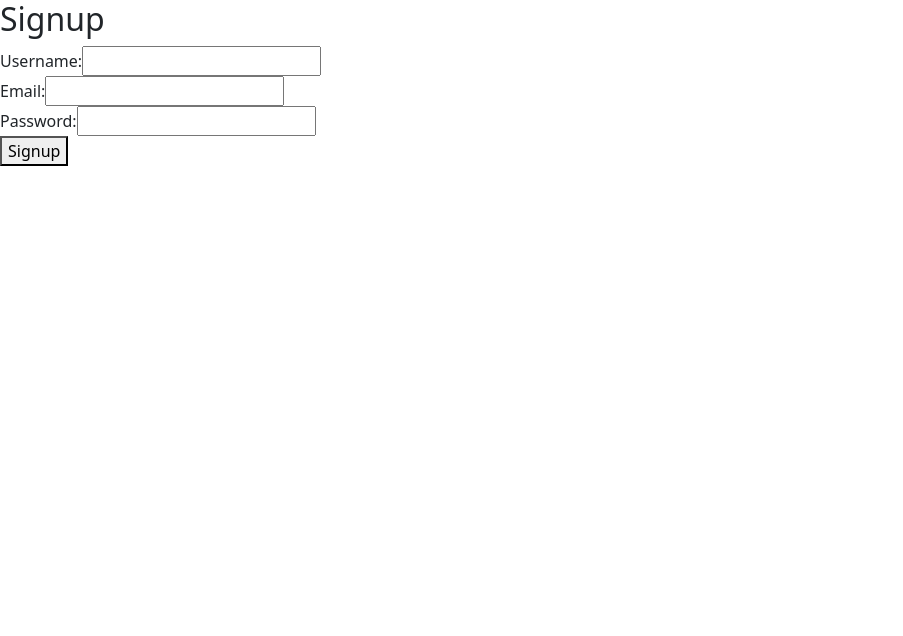
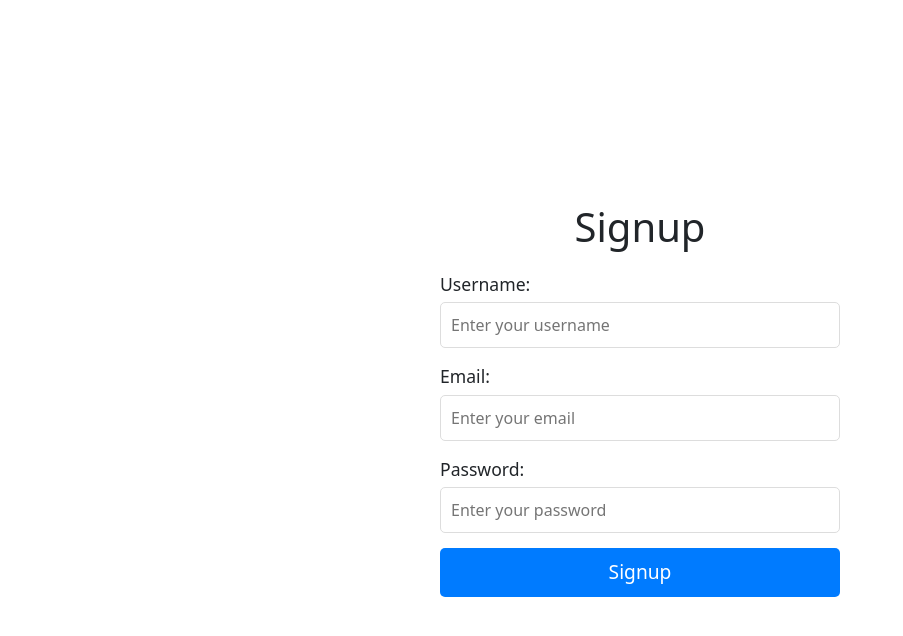
Before and after one commit to vmproject1986/VM_project, a React (Create React App) app in the folder frontend/: page /signup in a window 1280 px wide. Shown: the top 636 px of the page, without its empty margins (0-903 px from the left). Built offline with nearby package versions, Linux system fonts and the light colour scheme.

Commit message:
streamlined styling for login signup pages

```diff
--- a/frontend/src/components/Dashboard.css
+++ b/frontend/src/components/Dashboard.css
@@ -112,6 +112,7 @@
     transition: transform 0.3s ease, visibility 0s 0s;
   }
 
+
   .sidebar ul {
     list-style: none;
     padding: 0;
--- a/frontend/src/components/Dashboard.js
+++ b/frontend/src/components/Dashboard.js
@@ -52,7 +52,7 @@ function Dashboard({ logout }) {
       {/* Sidebar */}
       <div className={`sidebar ${isSidebarOpen ? 'active' : ''}`}>
         <button className="close-sidebar" onClick={closeSidebar}>
-          Close Sidebar
+          X
         </button>
         <ul>
           <li>Update Preferences</li>
--- /dev/null
+++ b/frontend/src/pages/Login.css
@@ -0,0 +1,63 @@
+.login-container {
+    display: flex;
+    flex-direction: column;
+    align-items: center;
+    justify-content: center;
+    height: 100vh;
+    text-align: center;
+  }
+
+  .login-title {
+    font-size: 2.5rem;
+    margin-bottom: 20px;
+  }
+
+  .login-form {
+    display: flex;
+    flex-direction: column;
+    align-items: center;
+    width: 100%;
+    max-width: 400px;
+    gap: 15px;
+  }
+
+  .form-group {
+    display: flex;
+    flex-direction: column;
+    width: 100%;
+  }
+
+  label {
+    margin-bottom: 5px;
+    font-size: 1.1rem;
+    text-align: left;
+  }
+
+  input {
+    padding: 10px;
+    font-size: 1rem;
+    border: 1px solid #ddd;
+    border-radius: 5px;
+    width: 100%;
+  }
+
+  .login-button {
+    padding: 10px 20px;
+    font-size: 1.2rem;
+    background-color: #007bff;
+    color: white;
+    border: none;
+    border-radius: 5px;
+    cursor: pointer;
+    width: 100%;
+  }
+
+  .login-button:hover {
+    background-color: #0056b3;
+  }
+
+  .error-message {
+    color: red;
+    font-size: 1rem;
+    margin-bottom: 10px;
+  }
--- a/frontend/src/pages/Login.js
+++ b/frontend/src/pages/Login.js
@@ -1,56 +1,67 @@
 import React, { useState } from 'react';
 import { useNavigate, useLocation } from 'react-router-dom';
 import API from '../api';
+import './Login.css';
 
 function Login({ login }) {
   const [username, setUsername] = useState('');
   const [password, setPassword] = useState('');
+  const [error, setError] = useState(null);
   const navigate = useNavigate();
   const location = useLocation();
 
-  // Get the target page from the location state or default to home
-  const from = location.state?.from?.pathname || '/';
+  // Get the target page from the location state or default to dashboard
+  const from = location.state?.from?.pathname || '/dashboard';
 
   const handleLogin = async (e) => {
     e.preventDefault();
+    setError(null);
+
     try {
-      // Make the login request
       const response = await API.post('/token/', { username, password });
 
-      // Use the login method passed as a prop to set tokens and authentication state
+      // Use the login method passed as a prop
       login(response.data.access, response.data.refresh);
 
-      alert('Login successful!');
-
-      // Redirect the user to the target page
-      navigate('/dashboard', { replace: true });
+      navigate(from, { replace: true });
     } catch (error) {
       console.error('Login failed:', error);
-      alert('Login failed!');
+      setError('Invalid username or password');
     }
   };
 
   return (
-    <form onSubmit={handleLogin}>
-      <h2>Login</h2>
-      <div>
-        <label>Username:</label>
+    <div className="login-container">
+      <h1 className="login-title">Login</h1>
+      <form onSubmit={handleLogin} className="login-form">
+        {error && <p className="error-message">{error}</p>}
+        <div className="form-group">
+          <label htmlFor="username">Username:</label>
           <input
             type="text"
+            id="username"
             value={username}
             onChange={(e) => setUsername(e.target.value)}
+            placeholder="Enter your username"
+            required
           />
         </div>
-      <div>
-        <label>Password:</label>
+        <div className="form-group">
+          <label htmlFor="password">Password:</label>
           <input
             type="password"
+            id="password"
             value={password}
             onChange={(e) => setPassword(e.target.value)}
+            placeholder="Enter your password"
+            required
           />
         </div>
-      <button type="submit">Login</button>
+        <button type="submit" className="login-button">
+          Login
+        </button>
       </form>
+    </div>
   );
 }
 
--- /dev/null
+++ b/frontend/src/pages/Signup.css
@@ -0,0 +1,63 @@
+.signup-container {
+    display: flex;
+    flex-direction: column;
+    align-items: center;
+    justify-content: center;
+    height: 100vh;
+    text-align: center;
+  }
+
+  .signup-title {
+    font-size: 2.5rem;
+    margin-bottom: 20px;
+  }
+
+  .signup-form {
+    display: flex;
+    flex-direction: column;
+    align-items: center;
+    width: 100%;
+    max-width: 400px;
+    gap: 15px;
+  }
+
+  .form-group {
+    display: flex;
+    flex-direction: column;
+    width: 100%;
+  }
+
+  label {
+    margin-bottom: 5px;
+    font-size: 1.1rem;
+    text-align: left;
+  }
+
+  input {
+    padding: 10px;
+    font-size: 1rem;
+    border: 1px solid #ddd;
+    border-radius: 5px;
+    width: 100%;
+  }
+
+  .signup-button {
+    padding: 10px 20px;
+    font-size: 1.2rem;
+    background-color: #007bff;
+    color: white;
+    border: none;
+    border-radius: 5px;
+    cursor: pointer;
+    width: 100%;
+  }
+
+  .signup-button:hover {
+    background-color: #0056b3;
+  }
+
+  .error-message {
+    color: red;
+    font-size: 1rem;
+    margin-bottom: 10px;
+  }
--- a/frontend/src/pages/Signup.js
+++ b/frontend/src/pages/Signup.js
@@ -2,6 +2,7 @@ import React, { useState } from 'react';
 import { useNavigate } from 'react-router-dom';
 import API from '../api';
 import useAuth from '../hooks/useAuth';
+import './Signup.css';
 
 function Signup() {
   const [username, setUsername] = useState('');
@@ -37,40 +38,51 @@ function Signup() {
   };
 
   return (
-    <form onSubmit={handleSignup}>
-      <h2>Signup</h2>
-      {error && <p style={{ color: 'red' }}>{error}</p>}
-      <div>
-        <label>Username:</label>
+    <div className="signup-container">
+      <h1 className="signup-title">Signup</h1>
+      <form onSubmit={handleSignup} className="signup-form">
+        {error && <p className="error-message">{error}</p>}
+        <div className="form-group">
+          <label htmlFor="username">Username:</label>
           <input
             type="text"
+            id="username"
             value={username}
             onChange={(e) => setUsername(e.target.value)}
+            placeholder="Enter your username"
             disabled={loading}
+            required
           />
         </div>
-      <div>
-        <label>Email:</label>
+        <div className="form-group">
+          <label htmlFor="email">Email:</label>
           <input
             type="email"
+            id="email"
             value={email}
             onChange={(e) => setEmail(e.target.value)}
+            placeholder="Enter your email"
             disabled={loading}
+            required
           />
         </div>
-      <div>
-        <label>Password:</label>
+        <div className="form-group">
+          <label htmlFor="password">Password:</label>
           <input
             type="password"
+            id="password"
             value={password}
             onChange={(e) => setPassword(e.target.value)}
+            placeholder="Enter your password"
             disabled={loading}
+            required
           />
         </div>
-      <button type="submit" disabled={loading}>
+        <button type="submit" className="signup-button" disabled={loading}>
           {loading ? 'Signing up...' : 'Signup'}
         </button>
       </form>
+    </div>
   );
 }
 
```
Lines whose indentation alone changed are shown as unchanged.
